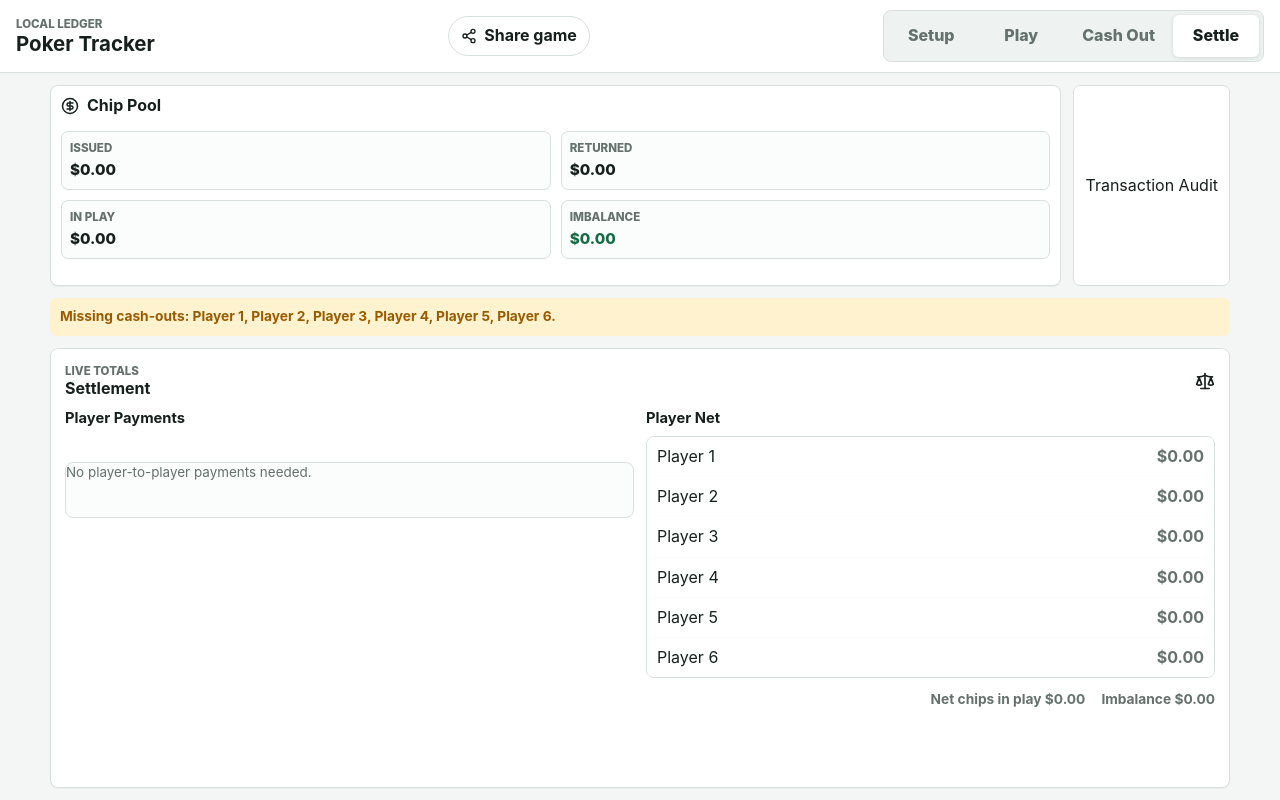
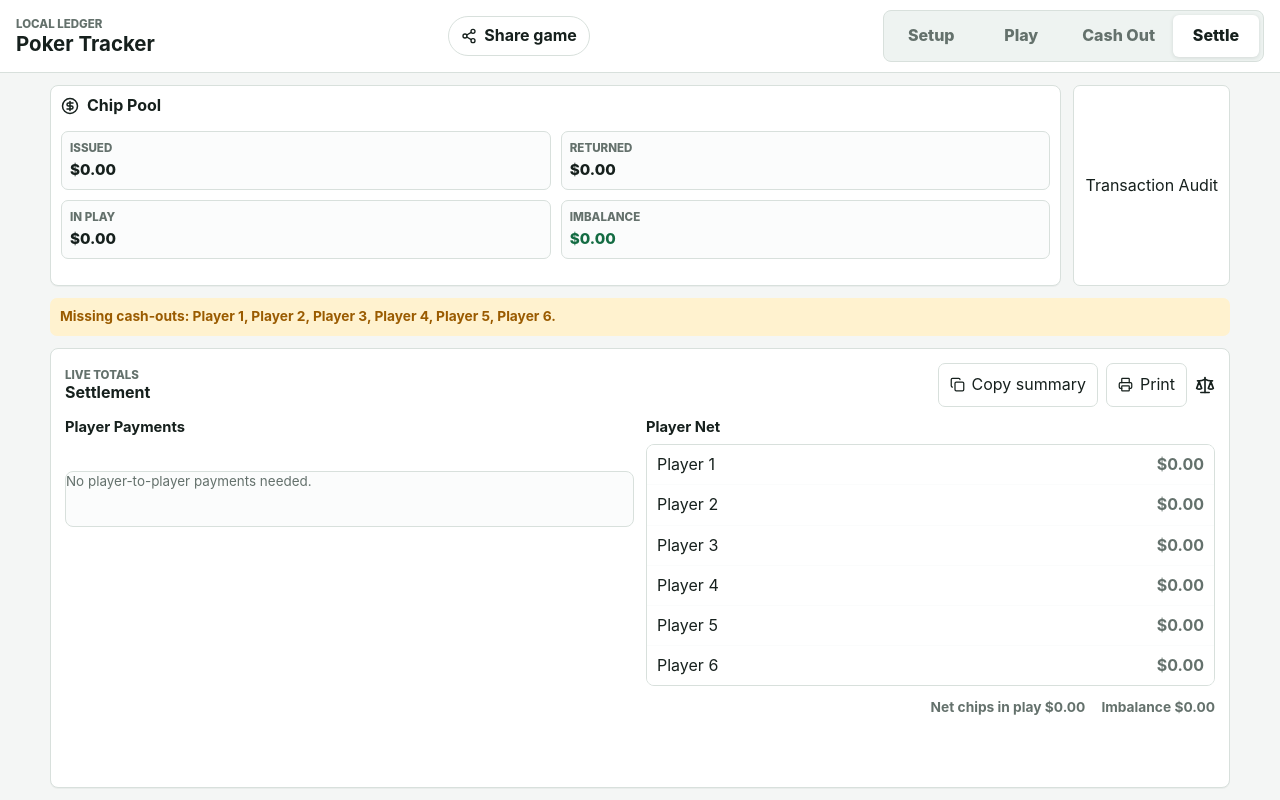
Before and after one commit to coravacav/poker-tracker, a React (Vite) app: page / in a window 1280 px wide. Both pictures are taken after a click on the button "Settle". Built offline with nearby package versions, Linux system fonts and the light colour scheme.

Commit message:
Add shareable settlement summaries

```diff
--- a/src/App.tsx
+++ b/src/App.tsx
@@ -471,6 +471,7 @@ function GameApp({
             ) : null}
             <SettlementPanel
               bankSummary={bankSummary}
+              gameName={state.settings.gameName}
               hideActions={guest}
               imbalanceCents={imbalanceCents}
               onAddTransaction={addTransaction}
--- a/src/components/SettlementPanel.tsx
+++ b/src/components/SettlementPanel.tsx
@@ -1,4 +1,4 @@
-import { ArrowRight, Scale, X } from "lucide-react";
+import { ArrowRight, Check, Copy, Printer, Scale, X } from "lucide-react";
 import { useMemo, useState } from "react";
 import { formatCurrency } from "../domain/money";
 import type {
@@ -10,6 +10,7 @@ import type {
 } from "../domain/pokerTypes";
 import {
   buildMinimizedSettlement,
+  buildSettlementSummaryText,
   playerNameById
 } from "../domain/settlement";
 import { createId } from "../state/seedGame";
@@ -18,6 +19,7 @@ type SettlementPanelProps = {
   bankSummary: BankSummary;
   imbalanceCents: number;
   hideActions?: boolean;
+  gameName?: string;
   players: Player[];
   readOnly: boolean;
   settlementReady: boolean;
@@ -31,6 +33,7 @@ function settlementPaymentKey(payment: SettlementPayment): string {
 
 export function SettlementPanel({
   bankSummary,
+  gameName = "Poker Night",
   imbalanceCents,
   hideActions = false,
   players,
@@ -50,6 +53,7 @@ export function SettlementPanel({
   const [coveredByPlayerId, setCoveredByPlayerId] = useState<string>("");
   const [coverageNote, setCoverageNote] = useState("");
   const [coverageError, setCoverageError] = useState<string | null>(null);
+  const [copied, setCopied] = useState(false);
   const currentPaymentKeys = useMemo(
     () => new Set(minimizedPayments.map(settlementPaymentKey)),
     [minimizedPayments]
@@ -61,6 +65,21 @@ export function SettlementPanel({
   const sortedSummaries = [...summaries]
     .filter((summary) => players.some((player) => player.id === summary.playerId))
     .sort((a, b) => Math.abs(b.netCents) - Math.abs(a.netCents));
+
+  const settlementSummaryText = useMemo(
+    () => buildSettlementSummaryText(gameName, players, summaries),
+    [gameName, players, summaries]
+  );
+
+  async function copySummary() {
+    try {
+      await navigator.clipboard.writeText(settlementSummaryText);
+      setCopied(true);
+      window.setTimeout(() => setCopied(false), 1800);
+    } catch {
+      setCopied(false);
+    }
+  }
 
   function toggleSettlementPayment(payment: SettlementPayment) {
     const paymentKey = settlementPaymentKey(payment);
@@ -149,7 +168,17 @@ export function SettlementPanel({
           <p className="eyebrow">Live totals</p>
           <h2>Settlement</h2>
         </div>
-        <Scale size={20} />
+        <div className="settlement-share-actions">
+          <button className="text-button" type="button" onClick={() => void copySummary()}>
+            {copied ? <Check size={15} /> : <Copy size={15} />}
+            {copied ? "Copied" : "Copy summary"}
+          </button>
+          <button className="text-button" type="button" onClick={() => window.print()}>
+            <Printer size={15} />
+            Print
+          </button>
+          <Scale size={20} />
+        </div>
       </div>
 
       <div className="settlement-layout">
--- a/src/domain/settlement.ts
+++ b/src/domain/settlement.ts
@@ -71,3 +71,42 @@ export function filterSettlementSummariesForDisplay(
 export function playerNameById(players: Player[], playerId: string): string {
   return players.find((player) => player.id === playerId)?.name ?? "Unknown player";
 }
+
+function formatSummaryAmount(amountCents: number): string {
+  return new Intl.NumberFormat("en-US", {
+    style: "currency",
+    currency: "USD"
+  }).format(amountCents / 100);
+}
+
+export function buildSettlementSummaryText(
+  gameName: string,
+  players: Player[],
+  summaries: PlayerLedgerSummary[]
+): string {
+  const payments = buildMinimizedSettlement(summaries);
+  const sortedSummaries = [...summaries].sort(
+    (left, right) => right.netCents - left.netCents
+  );
+  const lines = [gameName.trim() || "Poker Night", "", "Final results"];
+
+  for (const summary of sortedSummaries) {
+    const prefix = summary.netCents > 0 ? "+" : "";
+    lines.push(
+      `${playerNameById(players, summary.playerId)}: ${prefix}${formatSummaryAmount(summary.netCents)}`
+    );
+  }
+
+  lines.push("", "Payments");
+  if (payments.length === 0) {
+    lines.push("No player-to-player payments needed.");
+  } else {
+    for (const payment of payments) {
+      lines.push(
+        `${playerNameById(players, payment.fromPlayerId)} pays ${playerNameById(players, payment.toPlayerId)} ${formatSummaryAmount(payment.amountCents)}`
+      );
+    }
+  }
+
+  return lines.join("\n");
+}
--- a/src/styles/global.css
+++ b/src/styles/global.css
@@ -1970,6 +1970,28 @@ dd {
   white-space: nowrap;
 }
 
+.settlement-share-actions {
+  display: flex;
+  align-items: center;
+  gap: 8px;
+}
+
+@media print {
+  .app-header,
+  .settle-toolbar,
+  .settlement-share-actions,
+  .cover-debt-button {
+    display: none !important;
+  }
+
+  .app-main,
+  .settle-mode,
+  .settlement-panel {
+    height: auto;
+    overflow: visible;
+  }
+}
+
 .settlement-list {
   display: grid;
   gap: 1px;
```
Also changed, not shown: 1 other file (tests, documents, lock files or other folders).
